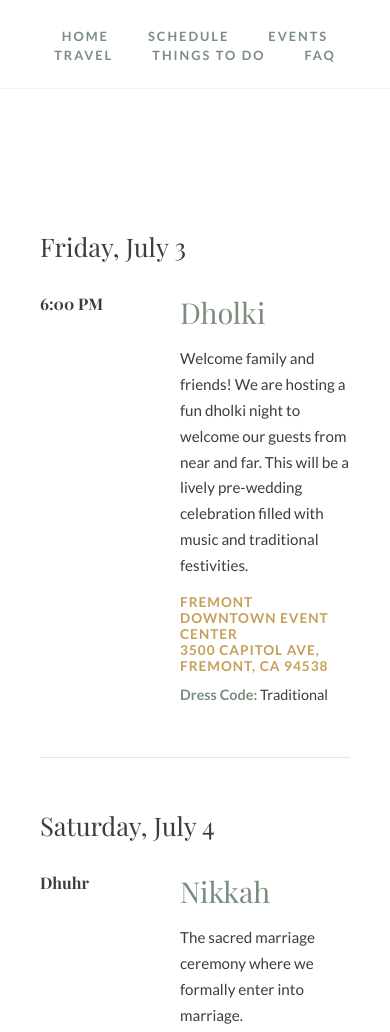
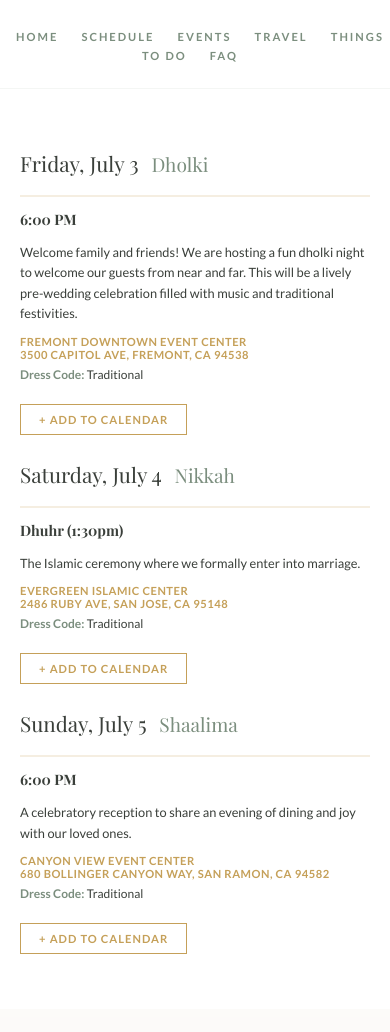
Before and after one commit to 1syedanas/anasandnabiha.us, a plain HTML site: page events.html in a window 390 px wide. Shown: the top 1032 px of the page. Drawn offline with nearby package versions, Linux system fonts and the light colour scheme; a web font is replaced by a local one.

```diff
--- a/events.html
+++ b/events.html
@@ -62,7 +62,7 @@
     .main-container {
         max-width: 900px;
         margin: 0 auto;
-        padding: 80px 40px;
+        padding: 60px 40px;
         background: var(--bg-white);
         min-height: 100vh;
         position: relative;
@@ -71,7 +71,7 @@
     /* Page Header */
     .page-header {
         text-align: center;
-        margin-bottom: 60px;
+        margin-bottom: 50px;
     }
 
     .page-header h1 {
@@ -92,20 +92,19 @@
     /* Date Heading */
     .date-heading {
         font-family: var(--serif-font);
-        font-size: 1.6rem;
+        font-size: 1.3rem;
         color: var(--primary-text);
-        margin: 50px 0 30px 0;
+        margin: 40px 0 25px 0;
         text-align: left;
         font-weight: 400;
     }
 
-    /* Event Item */
     .event-item {
         display: flex;
-        gap: 40px;
-        margin-bottom: 50px;
-        padding-bottom: 40px;
-        border-bottom: 1px solid #E8E3DD;
+        gap: 30px;
+        margin-bottom: 35px;
+        padding-bottom: 0;
+        border-bottom: none;
     }
 
     .event-item:last-of-type {
@@ -113,11 +112,12 @@
     }
 
     .event-time {
-        flex: 0 0 100px;
+        flex: 0 0 80px;
         font-family: var(--serif-font);
-        font-size: 1rem;
+        font-size: 0.9rem;
         color: var(--primary-text);
         font-weight: 700;
+        display: none;
     }
 
     .event-content {
@@ -126,36 +126,85 @@
 
     .event-title {
         font-family: var(--serif-font);
-        font-size: 1.8rem;
+        font-size: 1.5rem;
         color: var(--sage-green);
-        margin: 0 0 15px 0;
+        margin: 0 0 4px 0;
         font-weight: 400;
     }
 
+    .event-date {
+        font-family: var(--serif-font);
+        font-size: 1.3rem;
+        color: var(--primary-text);
+        font-weight: 400;
+        margin-right: 8px;
+    }
+
+    .event-timing {
+        font-family: var(--serif-font);
+        font-size: 0.9rem;
+        color: var(--primary-text);
+        font-weight: 700;
+        margin-top: 12px;
+        margin-bottom: 10px;
+    }
+
+    /* Title + timing header with faint gold divider */
+    .event-header {
+        display: flex;
+        align-items: baseline;
+        gap: 12px;
+        padding-bottom: 12px;
+        margin-bottom: 10px;
+        border-bottom: 2px solid rgba(197,160,89,0.18); /* slightly thicker faint gold */
+    }
+
     .event-description {
-        font-size: 0.95rem;
-        line-height: 1.7;
+        font-size: 0.85rem;
+        line-height: 1.6;
         color: var(--primary-text);
-        margin-bottom: 15px;
+        margin-bottom: 8px;
     }
 
     .event-location {
         color: var(--gold);
-        font-size: 0.85rem;
-        letter-spacing: 1px;
+        font-size: 0.75rem;
+        letter-spacing: 0.5px;
         text-transform: uppercase;
         font-weight: 700;
-        margin-bottom: 10px;
+        margin-bottom: 8px;
     }
 
     .event-dress-code {
-        font-size: 0.9rem;
+        font-size: 0.8rem;
         color: var(--primary-text);
-        margin-top: 12px;
+        margin-top: 8px;
     }
 
     .event-dress-code strong {
         color: var(--sage-green);
+    }
+
+    /* Add to Calendar Button */
+    .add-to-calendar-btn {
+        display: inline-block;
+        margin-top: 15px;
+        padding: 10px 24px;
+        border: 1.5px solid var(--gold);
+        background: transparent;
+        text-decoration: none;
+        color: var(--gold);
+        text-transform: uppercase;
+        letter-spacing: 1px;
+        font-size: 0.75rem;
+        font-weight: 700;
+        transition: 0.3s;
+        cursor: pointer;
+    }
+
+    .add-to-calendar-btn:hover {
+        background: var(--gold);
+        color: white;
     }
 
     footer {
@@ -166,6 +215,70 @@
         color: var(--sage-green);
         letter-spacing: 2px;
         opacity: 0.7;
+    }
+
+    /* Mobile Responsive */
+    @media (max-width: 768px) {
+        .nav-wrapper a {
+            margin: 0 10px;
+            font-size: 0.7rem;
+        }
+
+        .main-container {
+            padding: 30px 20px;
+        }
+
+        .page-header {
+            margin-bottom: 30px;
+        }
+
+        .page-header h1 {
+            font-size: 2rem;
+        }
+
+        .date-heading {
+            font-size: 1.1rem;
+            margin: 30px 0 15px 0;
+        }
+
+        .event-item {
+            display: block;
+            margin-bottom: 25px;
+            padding-bottom: 0;
+        }
+
+        .event-time {
+            flex: none;
+            font-size: 0.8rem;
+            margin-bottom: 5px;
+            display: block;
+        }
+
+        .event-title {
+            font-size: 1.2rem;
+            margin-bottom: 6px;
+        }
+
+        .event-description {
+            font-size: 0.8rem;
+            margin-bottom: 6px;
+        }
+
+        .event-location {
+            font-size: 0.7rem;
+            margin-bottom: 6px;
+        }
+
+        .event-dress-code {
+            font-size: 0.75rem;
+            margin-top: 6px;
+        }
+
+        .add-to-calendar-btn {
+            margin-top: 10px;
+            padding: 8px 18px;
+            font-size: 0.7rem;
+        }
     }
     </style>
 </head>
@@ -184,39 +297,42 @@
         <div class="page-header">
         </div>
 
-        <div class="date-heading">Friday, July 3</div>
-
         <div class="event-item">
-            <div class="event-time">6:00 PM</div>
             <div class="event-content">
-                <h3 class="event-title">Dholki</h3>
+                <div class="event-header">
+                    <h3 class="event-title"><span class="event-date">Friday, July 3</span> Dholki</h3>
+                </div>
+                <p class="event-timing">6:00 PM</p>
                 <p class="event-description">Welcome family and friends! We are hosting a fun dholki night to welcome our guests from near and far. This will be a lively pre-wedding celebration filled with music and traditional festivities.</p>
                 <p class="event-location">Fremont Downtown Event Center<br>3500 Capitol Ave, Fremont, CA 94538</p>
                 <p class="event-dress-code"><strong>Dress Code:</strong> Traditional</p>
+                <a href="https://calendar.google.com/calendar/render?action=TEMPLATE&text=Dholki%20-%20Anas%20%26%20Nabiha&dates=20260703T180000/20260703T210000&details=A%20lively%20pre-wedding%20celebration%20filled%20with%20music%20and%20traditional%20festivities&location=Fremont%20Downtown%20Event%20Center%2C%203500%20Capitol%20Ave%2C%20Fremont%2C%20CA%2094538" target="_blank" class="add-to-calendar-btn">+ Add to Calendar</a>
             </div>
         </div>
 
-        <div class="date-heading">Saturday, July 4</div>
-
         <div class="event-item">
-            <div class="event-time">Dhuhr</div>
             <div class="event-content">
-                <h3 class="event-title">Nikkah</h3>
-                <p class="event-description">The sacred marriage ceremony where we formally enter into marriage.</p>
+                <div class="event-header">
+                    <h3 class="event-title"><span class="event-date">Saturday, July 4</span> Nikkah</h3>
+                </div>
+                <p class="event-timing">Dhuhr (1:30pm)</p>
+                <p class="event-description">The Islamic ceremony where we formally enter into marriage.</p>
                 <p class="event-location">Evergreen Islamic Center<br>2486 Ruby Ave, San Jose, CA 95148</p>
                 <p class="event-dress-code"><strong>Dress Code:</strong> Traditional</p>
+                <a href="https://calendar.google.com/calendar/render?action=TEMPLATE&text=Nikkah%20-%20Anas%20%26%20Nabiha&dates=20260704T133000/20260704T150000&details=The%20sacred%20marriage%20ceremony%20where%20we%20formally%20enter%20into%20marriage&location=Evergreen%20Islamic%20Center%2C%202486%20Ruby%20Ave%2C%20San%20Jose%2C%20CA%2095148" target="_blank" class="add-to-calendar-btn">+ Add to Calendar</a>
             </div>
         </div>
 
-        <div class="date-heading">Sunday, July 5</div>
-
         <div class="event-item">
-            <div class="event-time">6:00 PM</div>
             <div class="event-content">
-                <h3 class="event-title">Shaalima</h3>
+                <div class="event-header">
+                    <h3 class="event-title"><span class="event-date">Sunday, July 5</span> Shaalima</h3>
+                </div>
+                <p class="event-timing">6:00 PM</p>
                 <p class="event-description">A celebratory reception to share an evening of dining and joy with our loved ones.</p>
                 <p class="event-location">Canyon View Event Center<br>680 Bollinger Canyon Way, San Ramon, CA 94582</p>
                 <p class="event-dress-code"><strong>Dress Code:</strong> Traditional</p>
+                <a href="https://calendar.google.com/calendar/render?action=TEMPLATE&text=Shaalima%20-%20Anas%20%26%20Nabiha&dates=20260705T180000/20260705T220000&details=A%20celebratory%20reception%20to%20share%20an%20evening%20of%20dining%20and%20joy%20with%20our%20loved%20ones&location=Canyon%20View%20Event%20Center%2C%20680%20Bollinger%20Canyon%20Way%2C%20San%20Ramon%2C%20CA%2094582" target="_blank" class="add-to-calendar-btn">+ Add to Calendar</a>
             </div>
         </div>
     </section>
```
Also changed, not shown: index.html (+1 -0 lines), registry.html (added, +56 -0 lines).
